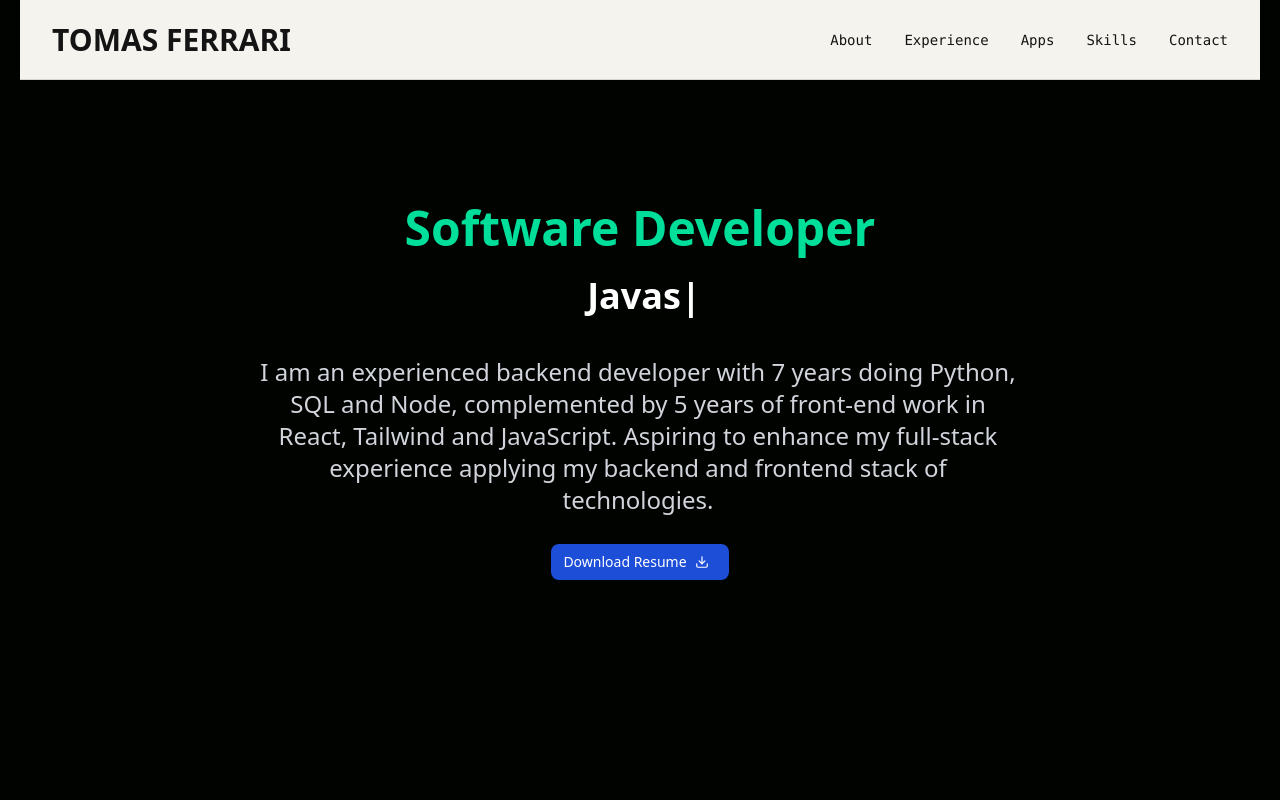
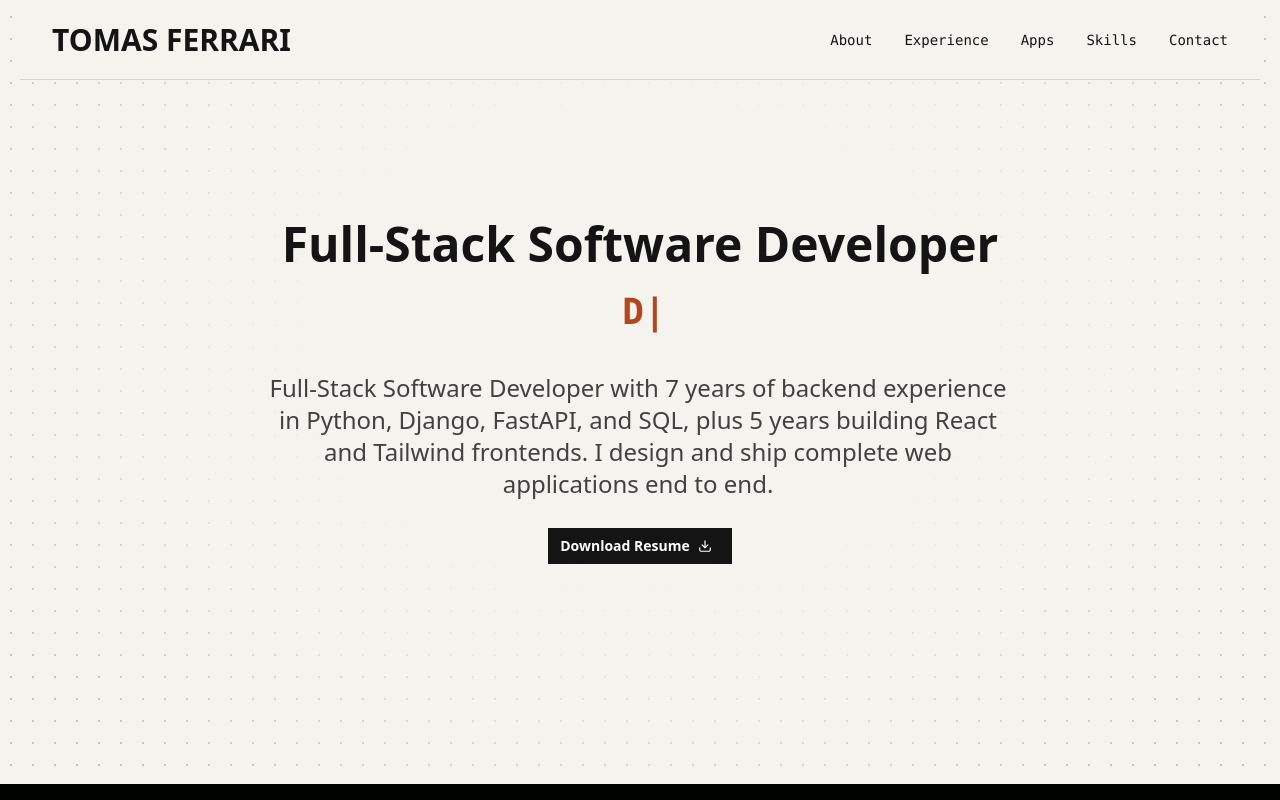
Before and after one commit to tomyferra/Portfolio-Tailwind, a React (Create React App) app: page / in a window 1280 px wide. Shown: the top 800 px of the page. Built offline with nearby package versions, Linux system fonts and the light colour scheme.

Commit message:
feat: restyle Hero with dot-grid, motion, and keyword-led bio

```diff
--- a/src/components/Hero.js
+++ b/src/components/Hero.js
@@ -2,22 +2,38 @@ import React from 'react'
 import { ReactTyped } from "react-typed";
 import resume from '../Resume Tomas Ferrari.pdf';
 import { LuDownload } from "react-icons/lu";
-
+import FadeUp from './FadeUp';
 
 const Hero = () => {
   return (
-    <div id='About' className=' text-white'>
-      <div className="max-w-[800px] mt-[-96px] w-full h-screen mx-auto text-center flex flex-col justify-center">
-        <h1 className='text-[#00df9a] text-3xl font-bold p-2 md:text-5xl sm:text-4xl md: py-6'>Software Developer</h1>
-        <div className='flex justify-center items-center'>
-          <ReactTyped className='pl-2 pb-5 md:text-5hx sm:text-4xl text-xl font-bold' strings={['Python', 'React', 'Git', 'Javascript', 'Django', 'Tailwind']} typeSpeed={80} backSpeed={100} loop />
-        </div>
-        <p className='p-5 md:text-2xl text-xl md:pl-4 text-gray-300'>I am an experienced backend developer with 7 years doing Python, SQL and Node, complemented by 5 years of front-end work in React, Tailwind and JavaScript. Aspiring to enhance my full-stack experience applying my backend and frontend stack of technologies.</p>
-        <div className="flex flex-row">
-          <a download='Resume Tomas Ferrari' href={resume} className='inline-flex mx-auto items-center px-3 py-2 my-2 text-sm font-medium text-center text-white bg-blue-700 rounded-lg hover:bg-blue-800 focus:ring-4 focus:outline-none focus:ring-blue-300 dark:bg-blue-600 dark:hover:bg-blue-700 dark:focus:ring-blue-800"'>Download Resume <LuDownload className='mx-2' /></a>
-        </div>
+    <div id='About' className='text-ink bg-paper relative'>
+      <div
+        className="bg-dot-grid absolute inset-0"
+        style={{
+          backgroundImage: 'radial-gradient(#c9c4b8 1px, transparent 1px)',
+          backgroundSize: '22px 22px',
+          maskImage: 'radial-gradient(ellipse 60% 70% at 50% 45%, transparent 40%, black 100%)',
+          WebkitMaskImage: 'radial-gradient(ellipse 60% 70% at 50% 45%, transparent 40%, black 100%)',
+        }}
+      />
+      <div className="max-w-[800px] mt-[-96px] w-full h-screen mx-auto text-center flex flex-col justify-center relative z-10">
+        <FadeUp>
+          <h1 className='text-ink text-3xl font-bold p-2 md:text-5xl sm:text-4xl md:py-6'>Full-Stack Software Developer</h1>
+        </FadeUp>
+        <FadeUp delay={120}>
+          <div className='flex justify-center items-center font-mono text-rust'>
+            <ReactTyped className='pl-2 pb-5 md:text-5hx sm:text-4xl text-xl font-bold' strings={['Python', 'React', 'Django', 'FastAPI', 'Node', 'SQL']} typeSpeed={80} backSpeed={100} loop />
+          </div>
+        </FadeUp>
+        <FadeUp delay={240}>
+          <p className='p-5 md:text-2xl text-xl md:pl-4 text-ink/80'>Full-Stack Software Developer with 7 years of backend experience in Python, Django, FastAPI, and SQL, plus 5 years building React and Tailwind frontends. I design and ship complete web applications end to end.</p>
+        </FadeUp>
+        <FadeUp delay={360}>
+          <div className="flex flex-row">
+            <a download='Resume Tomas Ferrari' href={resume} className='inline-flex mx-auto items-center px-3 py-2 my-2 text-sm font-bold text-center text-white bg-ink rounded-none hover:-translate-y-0.5 hover:shadow-[3px_3px_0_#b5451b] transition-transform'>Download Resume <LuDownload className='mx-2' /></a>
+          </div>
+        </FadeUp>
       </div>
-
     </div>
   )
 }
```
Also changed, not shown: 1 other file (tests, documents, lock files or other folders).
